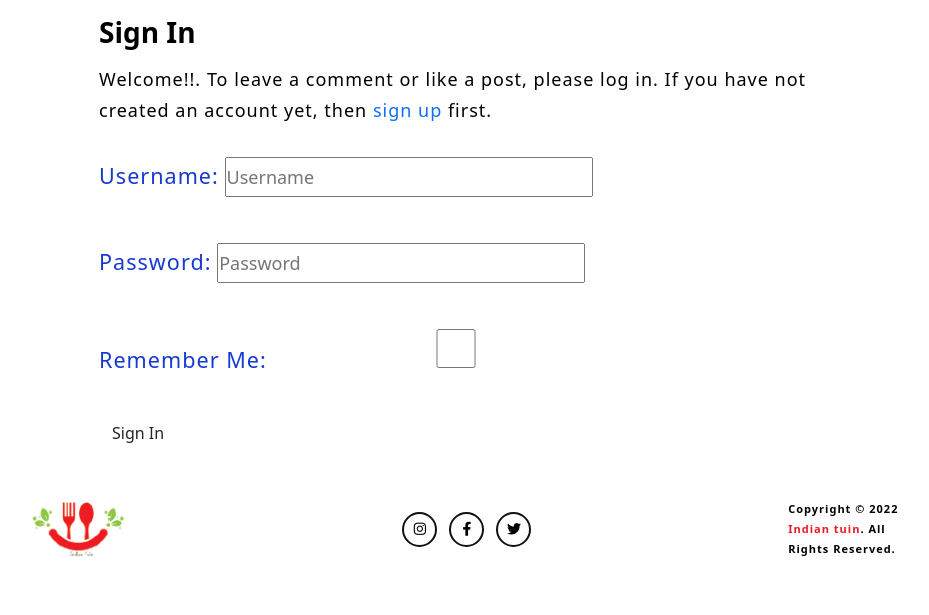
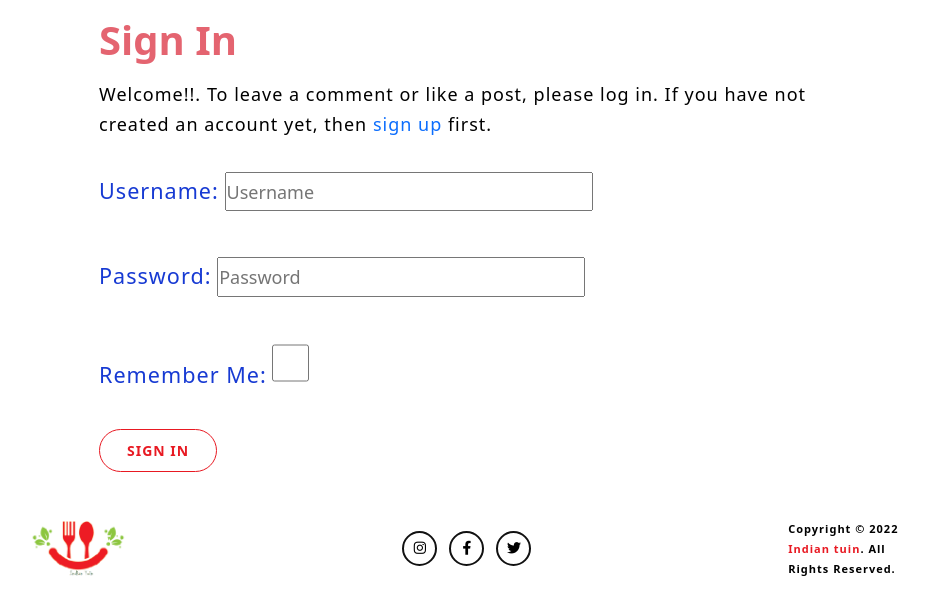
Before and after one commit to ssreelakshmi88/The-Indian-tuin-restaurant_PP4, a Django app: page /accounts/login/ in a window 1280 px wide. Shown: the part 126-741 px from the top of the page, without its empty margins (173-1102 px from the left). Run offline with Django 3.2, Linux system fonts and the light colour scheme; some libraries are stand-ins or nearby versions.

Commit message:
Styles added for login.html

```diff
--- a/static/css/style.css
+++ b/static/css/style.css
@@ -122,6 +122,7 @@ p {
     -webkit-transition: all .2s linear;
     -o-transition: all .2s linear;
     transition: all .2s linear;
+
 }
 
 .header_wrapper .navbar-brand img {
@@ -227,7 +228,7 @@ p {
     color: var(--primary-color);
 }
 
-/*Blog Page */
+/*BLOG PAGE*/
 
 .page-title {
     font-size: 3.5em;
@@ -753,6 +754,31 @@ span.current {
 }
 
 /*LOGIN PAGE */
+.login-title {
+    color: #dc3545c4;
+    font-size: 2.5em;
+}
+
+.submit-btn {
+    display: inline-block;
+    border-radius: 50px;
+    padding: 10px 27px;
+    border: 1px solid var(--primary-color);
+    color: var(--primary-text);
+    font-weight: 600;
+    font-size: 14px;
+    text-transform: uppercase;
+    letter-spacing: 1px;
+    background: linear-gradient(to right, var(--primary-color) 50%, transparent 50%);
+    background-size: 200% 100%;
+    background-position: right bottom;
+    transition: all 0.5s ease-out;
+}
+
+input#id_remember {
+    width: 5%;
+}
+
 .login-card {
     margin: 10%;
     width: 50%;
@@ -788,6 +814,32 @@ span.current {
     position: relative;
     left: 33.5%;
     width: 33%;
+}
+
+/*LOGOUT PAGE */
+
+.logout-title {
+    color: #dc3545c4;
+    font-size: 2.5em;
+}
+
+
+
+.btn-signout {
+    display: inline-block;
+    border-radius: 50px;
+    padding: 10px 27px;
+    border: 1px solid var(--primary-color);
+    color: var(--primary-text);
+    font-weight: 600;
+    font-size: 14px;
+    text-transform: uppercase;
+    letter-spacing: 1px;
+    background: linear-gradient(to right, var(--primary-color) 50%, transparent 50%);
+    background-size: 200% 100%;
+    background-position: right bottom;
+    transition: all 0.5s ease-out;
+
 }
 
 /*  RESERVATION PAGE   */
--- a/templates/account/login.html
+++ b/templates/account/login.html
@@ -10,9 +10,9 @@
 <div class="container">
   <div class="row">
     <div class="col-md-8 mt-3 offset-md-2">
-      <h3>{% trans "Sign In" %}</h3>
+      <h3 class="login-title">{% trans "Sign In" %}</h3>
 
-      <p>{% blocktrans %}Welcome!!. To leave a comment or like a post, please log in. If
+      <p class="login-text">{% blocktrans %}Welcome!!. To leave a comment or like a post, please log in. If
         you
         have not created an account yet, then <a class="link" href="{{ signup_url }}">sign up</a>
         first.{% endblocktrans %}</p>
@@ -24,9 +24,9 @@
         {% csrf_token %}
         {{ form.as_p }}
         {% if redirect_field_value %}
-        <input type="hidden" name="{{ redirect_field_name }}" value="{{ redirect_field_value }}" />
+        <input type="hidden" name="{{ redirect_field_name }}" value="{{ redirect_field_value }}" class="check-box" />
         {% endif %}
-        <button class="btn btn-signup right" type="submit">{% trans "Sign In" %}</button>
+        <button class="submit-btn" type="submit">{% trans "Sign In" %}</button>
       </form>
     </div>
   </div>
--- a/templates/account/logout.html
+++ b/templates/account/logout.html
@@ -8,7 +8,7 @@
 <div class="container">
   <div class="row">
     <div class="col-md-8 mt-3 offset-md-2">
-      <h3>{% trans "Sign Out" %}</h3>
+      <h3 class="logout-title">{% trans "Sign Out" %}</h3>
 
       <p>{% trans 'Are you sure you want to sign out?' %}</p>
     </div>
@@ -21,7 +21,7 @@
         {% if redirect_field_value %}
         <input type="hidden" name="{{ redirect_field_name }}" value="{{ redirect_field_value }}" />
         {% endif %}
-        <button class="btn btn-signup right" type="submit">{% trans 'Sign Out' %}</button>
+        <button class="btn-signout" type="submit">{% trans 'Sign Out' %}</button>
       </form>
     </div>
   </div>
```
